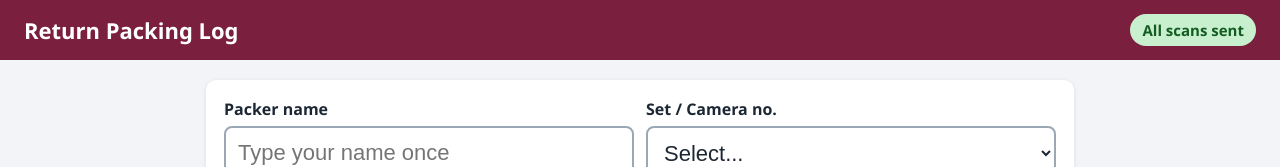
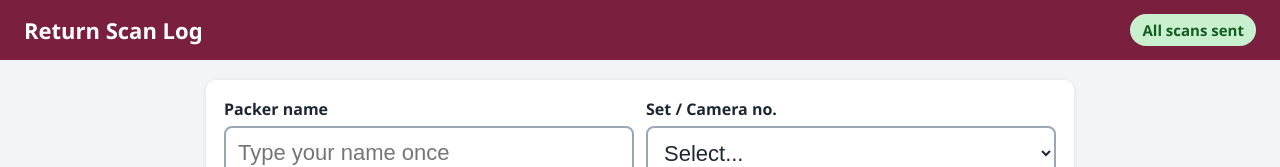
Before and after one commit to Kushagra841/Return_scanner, a plain HTML site: page index.html in a window 1280 px wide. Shown: the top 167 px of the page. Drawn offline with Linux system fonts and the light colour scheme.

Commit message:
Rename page to Return Scan Log
Co-Authored-By: Claude Opus 5.5 <noreply@anthropic.com>

```diff
--- a/index.html
+++ b/index.html
@@ -3,7 +3,7 @@
 <head>
 <meta charset="utf-8">
 <meta name="viewport" content="width=device-width,initial-scale=1">
-<title>Return Packing Log</title>
+<title>Return Scan Log</title>
 <style>
   * { box-sizing: border-box; }
   body { font-family: Segoe UI, Arial, sans-serif; margin: 0; background: #f2f4f7; color: #1d2733; }
@@ -50,7 +50,7 @@
 </style>
 </head>
 <body>
-<header><span>Return Packing Log</span><span id="net">Starting...</span></header>
+<header><span>Return Scan Log</span><span id="net">Starting...</span></header>
 <main>
   <div class="card">
     <div class="who">
```
Also changed, not shown: 2 other files.
